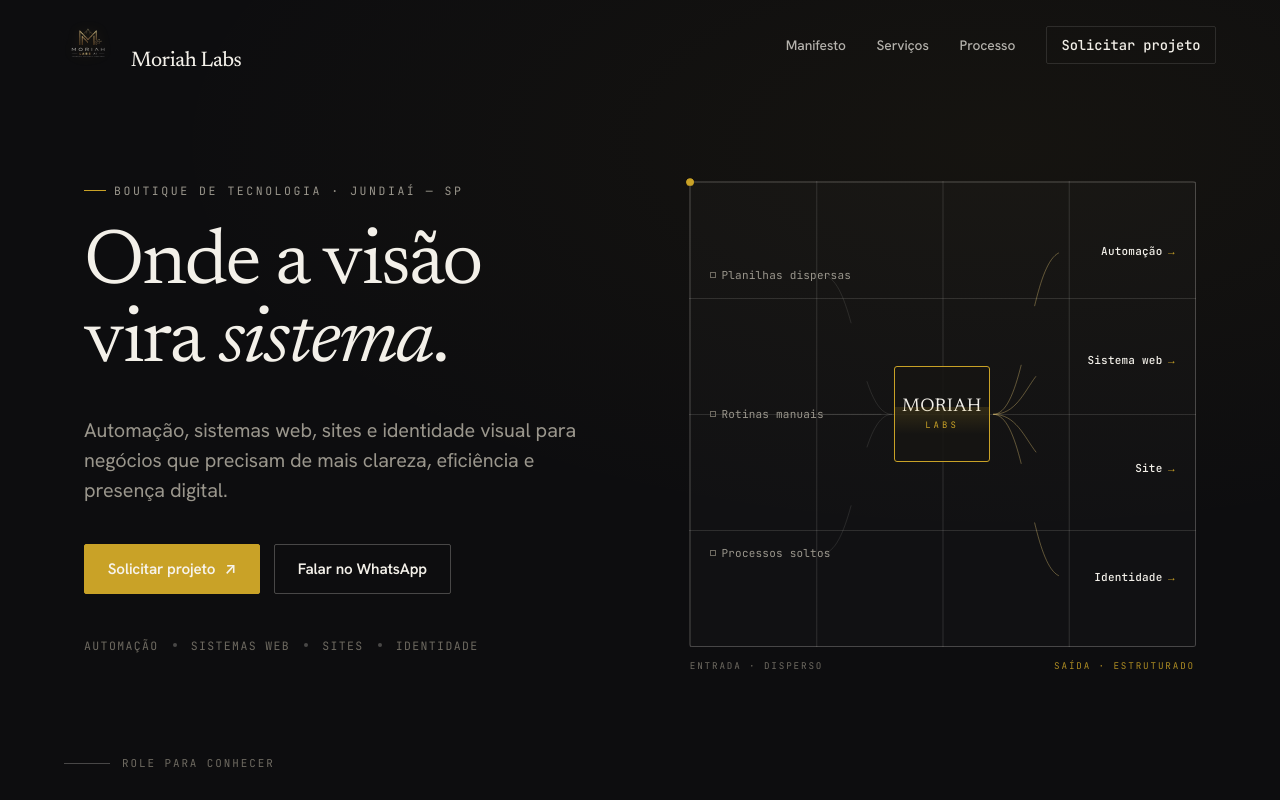
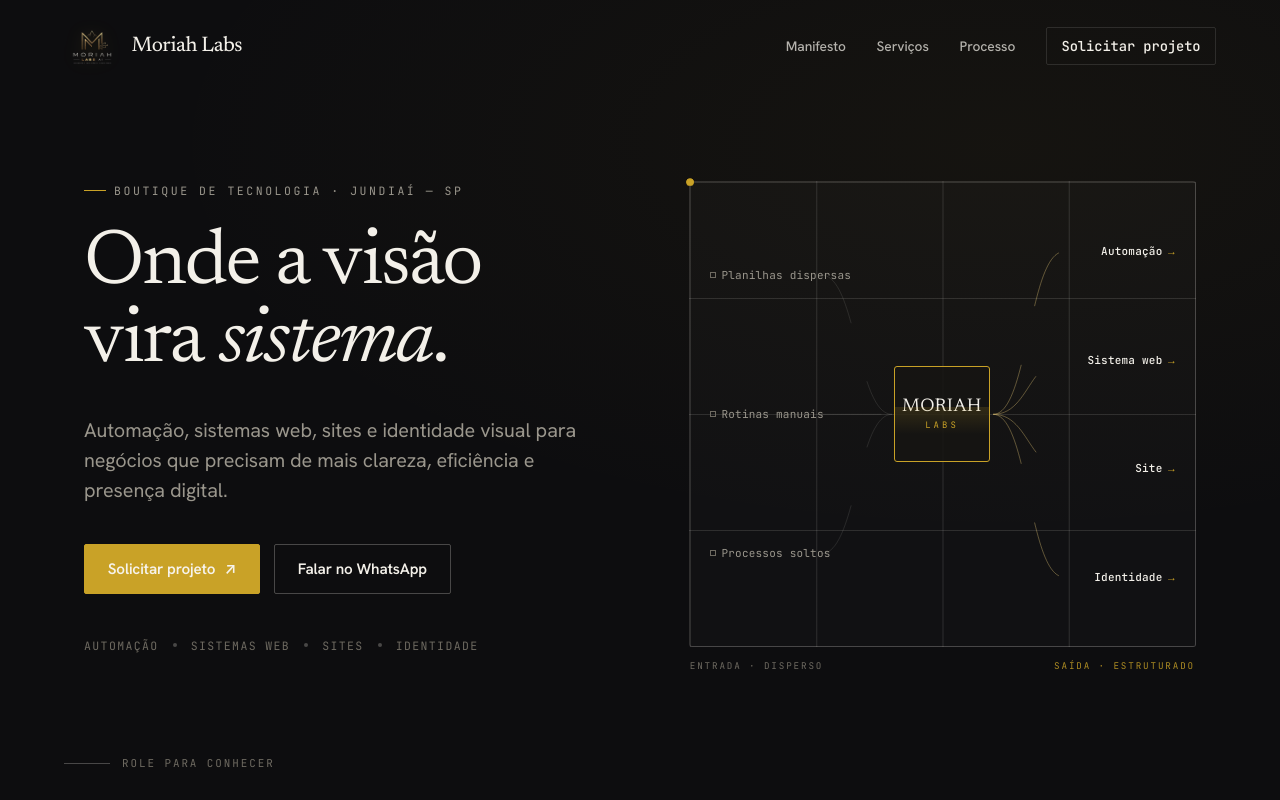
Before and after one commit to melquisedequenova-AI/moriah-labs-site, a React (Vite) app: page / in a window 1280 px wide. Shown: the top 800 px of the page. Built offline with nearby package versions, Linux system fonts and the light colour scheme.

Commit message:
feat: logo 56px, align-items center with brand name

```diff
--- a/src/App.jsx
+++ b/src/App.jsx
@@ -42,7 +42,7 @@
     : { "--nav-fg":"#15130E", "--nav-bg":"#F4F1EA", "--nav-line":"rgba(21,19,14,.14)" };
   return (
     <nav className="nav" data-scrolled={scrolled} style={vars}>
-      <a className="brand" href="#top"><img src="/logo.png" alt="Moriah Labs AI" style={{height:"48px",width:"48px",objectFit:"contain",display:"inline-block",verticalAlign:"middle",marginRight:"10px",filter:"drop-shadow(0 0 6px rgba(201,162,39,0.3))"}} />Moriah Labs</a>
+      <a className="brand" href="#top"><img src="/logo.png" alt="Moriah Labs AI" style={{height:"56px",width:"56px",objectFit:"contain",display:"block",flexShrink:0,filter:"drop-shadow(0 0 8px rgba(201,162,39,0.35))"}} />Moriah Labs</a>
       <div className="nav-links">
         <a className="nav-hide" href="#manifesto">Manifesto</a>
         <a className="nav-hide" href="#servicos">Serviços</a>
--- a/src/moriah.css
+++ b/src/moriah.css
@@ -159,7 +159,7 @@
   letter-spacing: -0.02em;
   color: var(--nav-fg, #F3F0E9);
   text-decoration: none;
-  display: inline-flex; align-items: baseline; gap: .42em;
+  display: inline-flex; align-items: center; gap: .55em;
   font-weight: 440;
   white-space: nowrap;
 }
```
